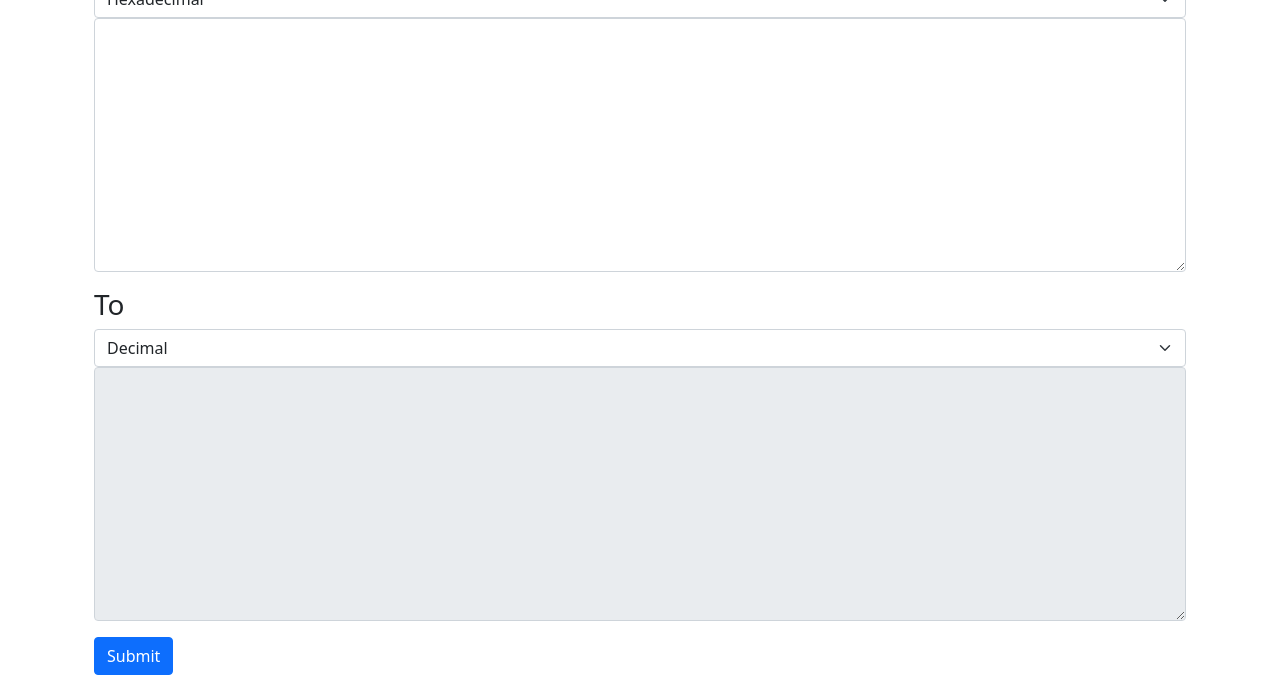
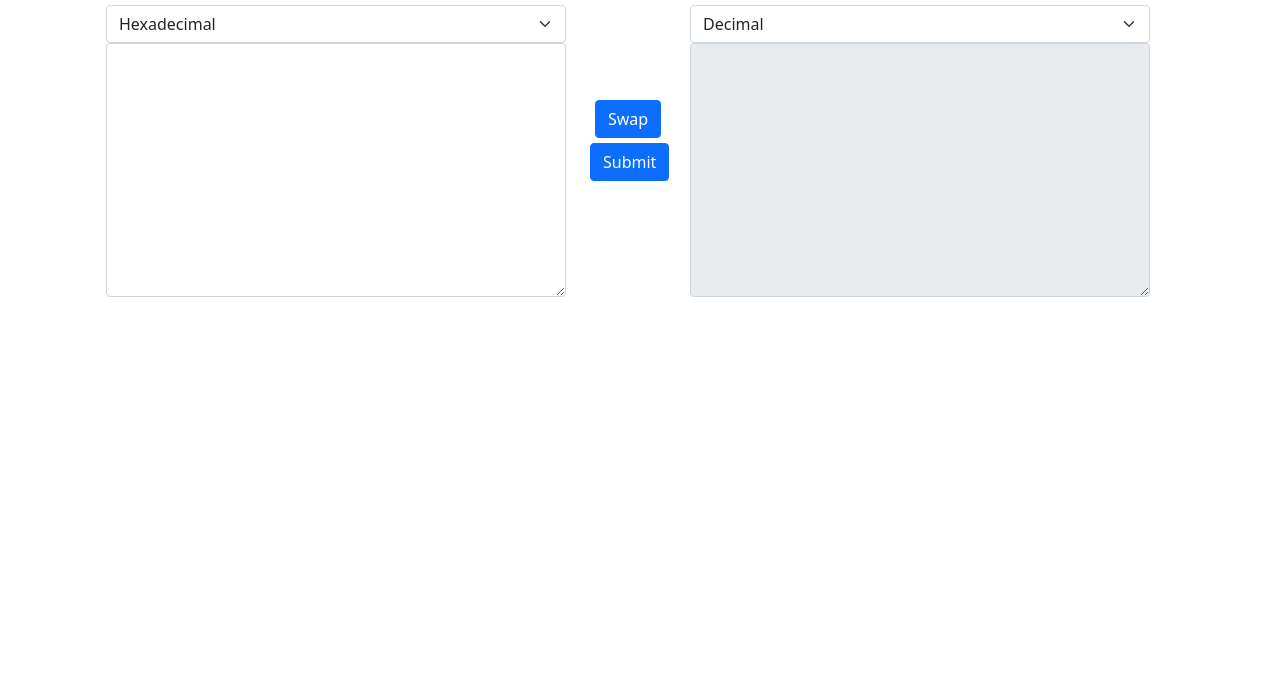
Before and after one commit to aavishkarmishra/Converter, a plain HTML site: page index.html in a window 1280 px wide. Shown: the part 118-800 px from the top of the page. Drawn offline with nearby package versions, Linux system fonts and the light colour scheme.

Commit message:
final commit

```diff
--- a/index.html
+++ b/index.html
@@ -12,8 +12,8 @@
   <body>
     <div class="container">
       <h1 style="text-align: center">Converter</h1>
-      <div class="container">
-        <div class="input">
+      <div class="container row align-items-center">
+        <div class="input col">
           <h3 class="label">From</h3>
           <select class="form-select col select" id="inputFormat" aria-label="Default select example">
             <option value="4" selected>Hexadecimal</option>
@@ -25,7 +25,12 @@
             <textarea class="form-control" id="input" rows="2"></textarea>
           </div>
         </div>
-        <div class="output">
+        <div class="col buttons">
+          <button type="button" onclick="swap()" class="btn btn-primary swap">Swap</button>
+          <button type="button" onclick="submit()" class="btn btn-primary submit">Submit</button>
+        </div>
+
+        <div class="output col">
           <h3 class="label">To</h3>
           <select class="form-select col select" id="outputFormat" aria-label="Default select example">
             <option value="4">Hexadecimal</option>
@@ -37,7 +42,6 @@
             <textarea class="form-control" id="output" rows="2" readonly></textarea>
           </div>
         </div>
-        <button type="button" onclick="submit()" class="btn btn-primary submit">Submit</button>
       </div>
     </div>
 
--- a/script.js
+++ b/script.js
@@ -1,3 +1,4 @@
+'use strict';
 function submit() {
   var inputFormat = parseInt(document.getElementById('inputFormat').value);
   var outputFormat = parseInt(document.getElementById('outputFormat').value);
@@ -10,6 +11,13 @@ function submit() {
   }
 
   document.getElementById('output').value = ouptut;
+}
+
+function swap() {
+  var inputFormat = document.getElementById('inputFormat').value;
+  var outputFormat = document.getElementById('outputFormat').value;
+  document.getElementById('inputFormat').value = outputFormat;
+  document.getElementById('outputFormat').value = inputFormat;
 }
 
 function format(input, inputFormat, outputFormat) {
--- a/style.css
+++ b/style.css
@@ -1,3 +1,13 @@
 textarea {
   font-size: 5rem !important;
 }
+.buttons {
+  max-width: 100px;
+}
+.swap {
+  margin: 5px;
+}
+
+body {
+  padding-top: 25px;
+}
```
